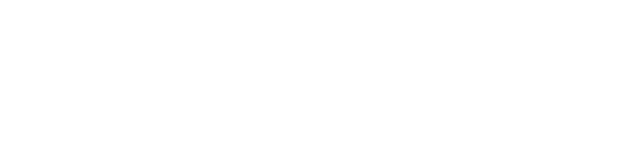
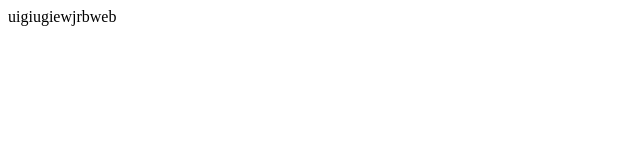
Before and after one commit to ElizabethBoles/BasicFormAS2, a plain HTML site: page index.html in a window 1280 px wide. Shown: the whole page, without its empty margins (0-640 px from the left). Drawn offline with Linux system fonts and the light colour scheme.

Commit message:
added nonsense

```diff
--- a/index.html
+++ b/index.html
@@ -6,7 +6,7 @@
     <link href="style.css" rel="stylesheet">
   </head>
     <body>
-      <header>
+      <header>uigiugiewjrbweb</header>
 
 
 
```
